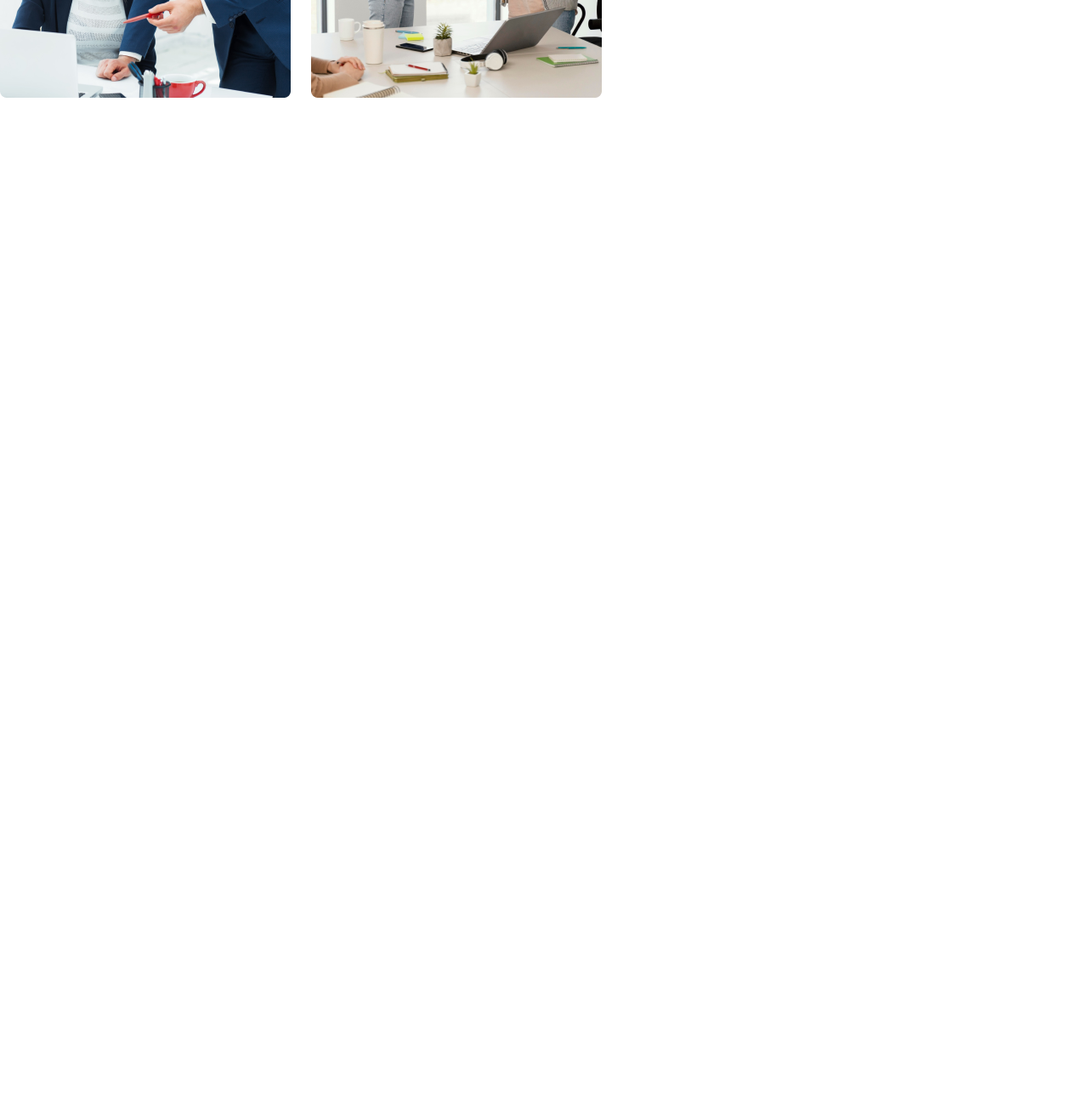
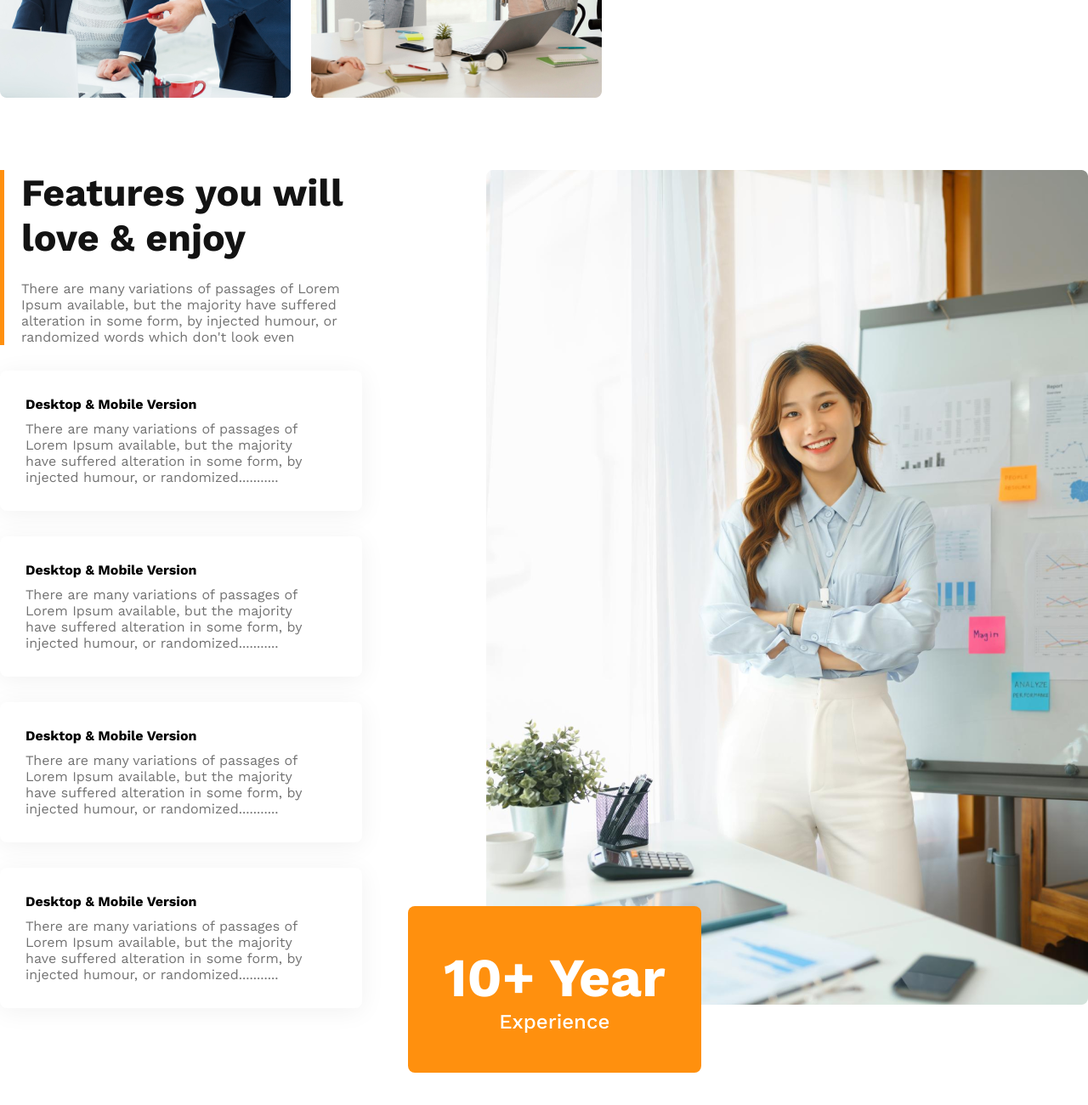
Before and after one commit to Md-Shakhawat-Hosen/architects, a plain HTML site: page index.html in a window 1280 px wide. Shown: the part 1983-3283 px from the top of the page at 85% size. Before the commit the page ends 2098 px from the top, so only its background shows below. Drawn offline with nearby package versions, Linux system fonts and the light colour scheme.

Commit message:
added feature section and media qurery

```diff
--- a/index.html
+++ b/index.html
@@ -43,6 +43,8 @@
 
     <!-- Main section start from here -->
     <main>
+
+        <!-- Quick list section start from here -->
         <div class="quick-list-container">
             <div class="quick-list-images">
                <img src="./images/team1.png" alt="">
@@ -56,6 +58,43 @@
                 <button class="btn-primary">Explore More</button>
             </div>
         </div>
+         <!-- Quick list section end here -->
+
+
+         <!-- Feature section start from here -->
+         <div class="features-container">
+            <div class="left-feature">
+                <div class="feature-title">
+                    <h1>Features you will love & enjoy</h1>
+                <p class="primary-text">There are many variations of passages of Lorem Ipsum available, but the majority have suffered alteration in some form, by injected humour, or randomized words which don't look even</p>
+                </div>
+                <div class="feature-card">
+                    <h4>Desktop & Mobile Version</h4>
+                    <p class="primary-text">There are many variations of passages of Lorem Ipsum available, but the majority have suffered alteration in some form, by injected humour, or randomized...........</p>
+                </div>
+                <div class="feature-card">
+                    <h4>Desktop & Mobile Version</h4>
+                    <p class="primary-text">There are many variations of passages of Lorem Ipsum available, but the majority have suffered alteration in some form, by injected humour, or randomized...........</p>
+                </div>
+                <div class="feature-card">
+                    <h4>Desktop & Mobile Version</h4>
+                    <p class="primary-text">There are many variations of passages of Lorem Ipsum available, but the majority have suffered alteration in some form, by injected humour, or randomized...........</p>
+                </div>
+                <div class="feature-card">
+                    <h4>Desktop & Mobile Version</h4>
+                    <p class="primary-text">There are many variations of passages of Lorem Ipsum available, but the majority have suffered alteration in some form, by injected humour, or randomized...........</p>
+                </div>
+
+            </div>
+            <div class="right-feature-img">
+                <img src="./images/architect.png" alt="">
+                <div class="experience-card">
+                    <h1>10+ Year</h1>
+                    <p>Experience</p>
+                </div>
+            </div>
+         </div>
+         <!-- Feature section end here -->
     </main>
     <!-- Main section end here -->
   </body>
--- a/style.css
+++ b/style.css
@@ -121,6 +121,58 @@ nav h3{
 /* Quick list section end */
 
 
+/* Feature section start from here */
+.features-container{
+    margin-top: 85px;
+    display: flex;
+    margin-bottom: 20px;
+    gap: 146px;
+}
+
+.left-feature .feature-title p{
+    margin-top: 24px;
+    margin-bottom: 30px;
+}
+.feature-title{
+    padding-left: 20px;
+    border-left: 5px solid #FF900E;
+}
+.feature-title h1{
+    color: #131313;
+    font-weight: 700px;
+    font-size: 2.8rem;
+}
+.feature-card{
+    padding: 30px 42px 30px 30px;
+    margin-bottom: 30px;
+    border-radius: 8px;
+background: #FFF;
+box-shadow: 0px 4px 30px 0px rgba(0, 0, 0, 0.06);
+}
+
+.experience-card{
+    position: relative;
+    bottom: 120px;
+    right: 92px;
+    text-align: center;
+    background-color: #FF900E;
+    width: max-content;
+    padding: 46px 42px;
+    border-radius: 8px;
+}
+.experience-card h1{
+    font-size: 4rem;
+    color: #FFF;
+    font-weight: 700;
+}
+.experience-card p{
+    color: #FFF;
+    font-size: 1.5rem;
+    font-weight: 500;
+}
+/* Feature section end here */
+
+
 /* Main section end here */
 
 
@@ -130,7 +182,9 @@ nav h3{
     header{
         padding:10px;
     }
-    nav,nav ul{
+    nav,nav ul,
+    .features-container
+    {
         flex-direction: column;
     }
     .banner{
@@ -161,7 +215,27 @@ nav h3{
     width: 100%;
 }
 
+.right-feature-img img{
+    width: 100%;
+}
+.feature-title h1{
+    font-size: 2rem;
+}
+.features-container .right-feature-img{
+    width: 70%;
+    margin: auto;
+}
 
+.experience-card h1{
+    font-size: 1.5rem;
+}
+.experience-card p{
+    font-size: 1rem;
+}
+.experience-card{
+    bottom: 90px;
+    right: 30px;
+}
 
 
 }
```
